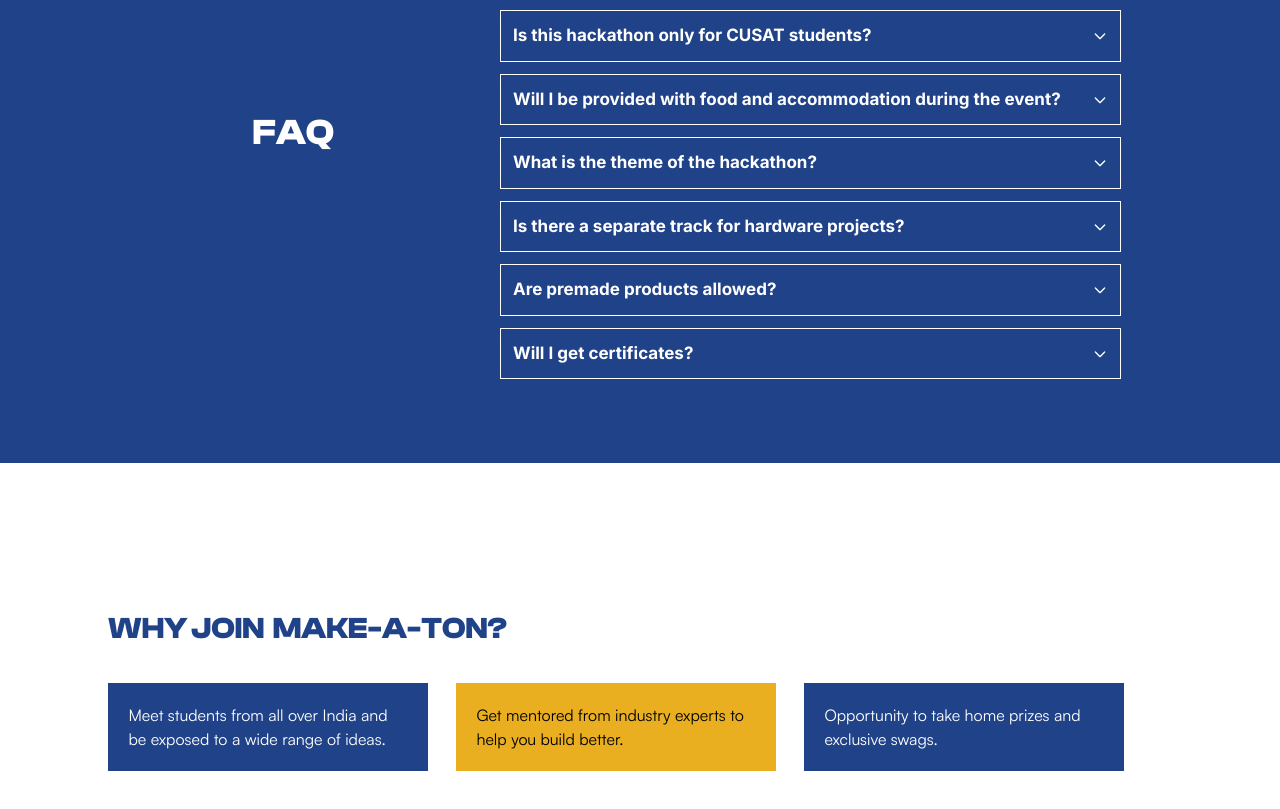
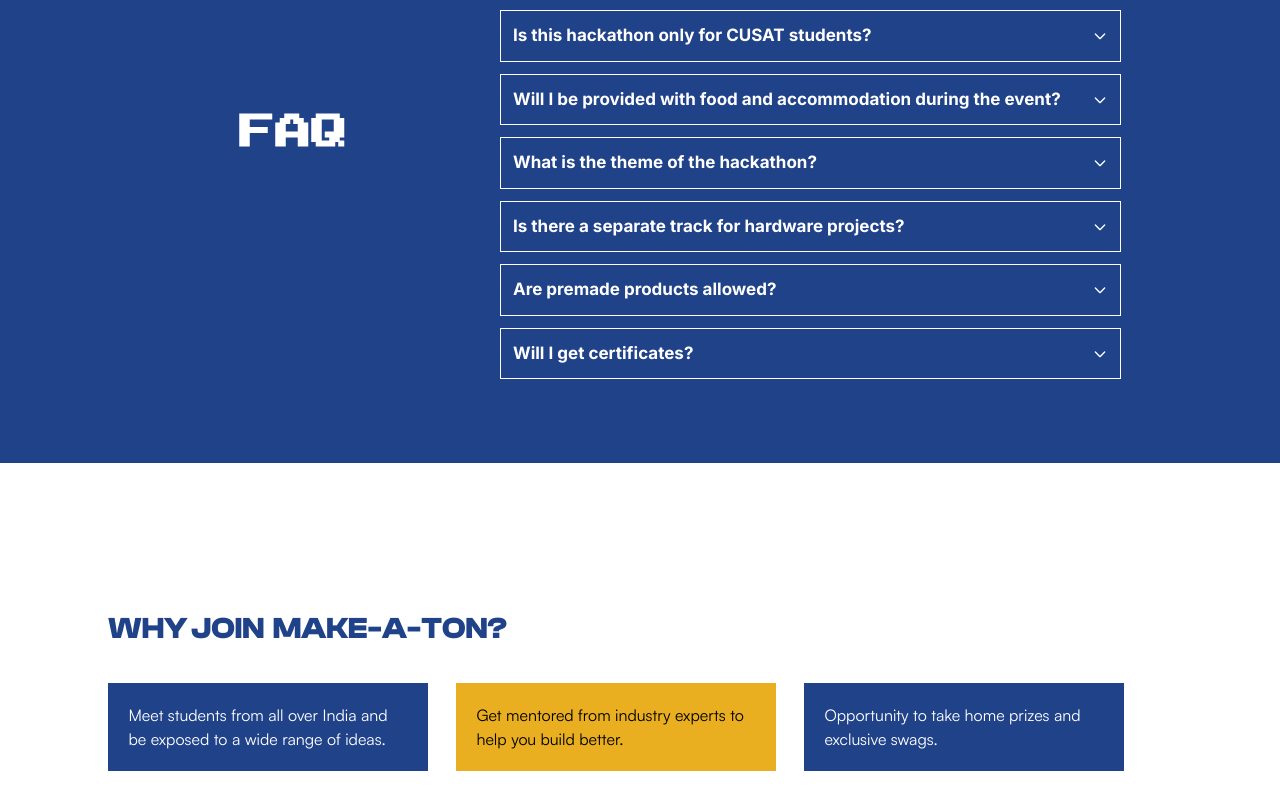
Before and after one commit to Make-a-Ton/make-a-ton-2024, a Next.js app: page / in a window 1280 px wide. Shown: the part 5240-6049 px from the top of the page. Built offline with nearby package versions, Linux system fonts and the light colour scheme; a web font is replaced by a local one.

Commit message:
changed font style for faq

```diff
--- a/src/sections/Faq/index.jsx
+++ b/src/sections/Faq/index.jsx
@@ -9,7 +9,7 @@ const Index = () => {
         {/* FAQ Heading on the left for desktop */}
         <div className="w-6/12 lg:w-4/12 ">
           <div className="h-full flex flex-col justify-center items-center">
-            <h1 className="text-white text-4xl font-clash-bold font-bold leading-12 tracking-normal text-left my-5">
+            <h1 className="text-white text-4xl font-press-start font-bold leading-12 tracking-normal text-left my-5">
               FAQ
             </h1>
           </div>
```
